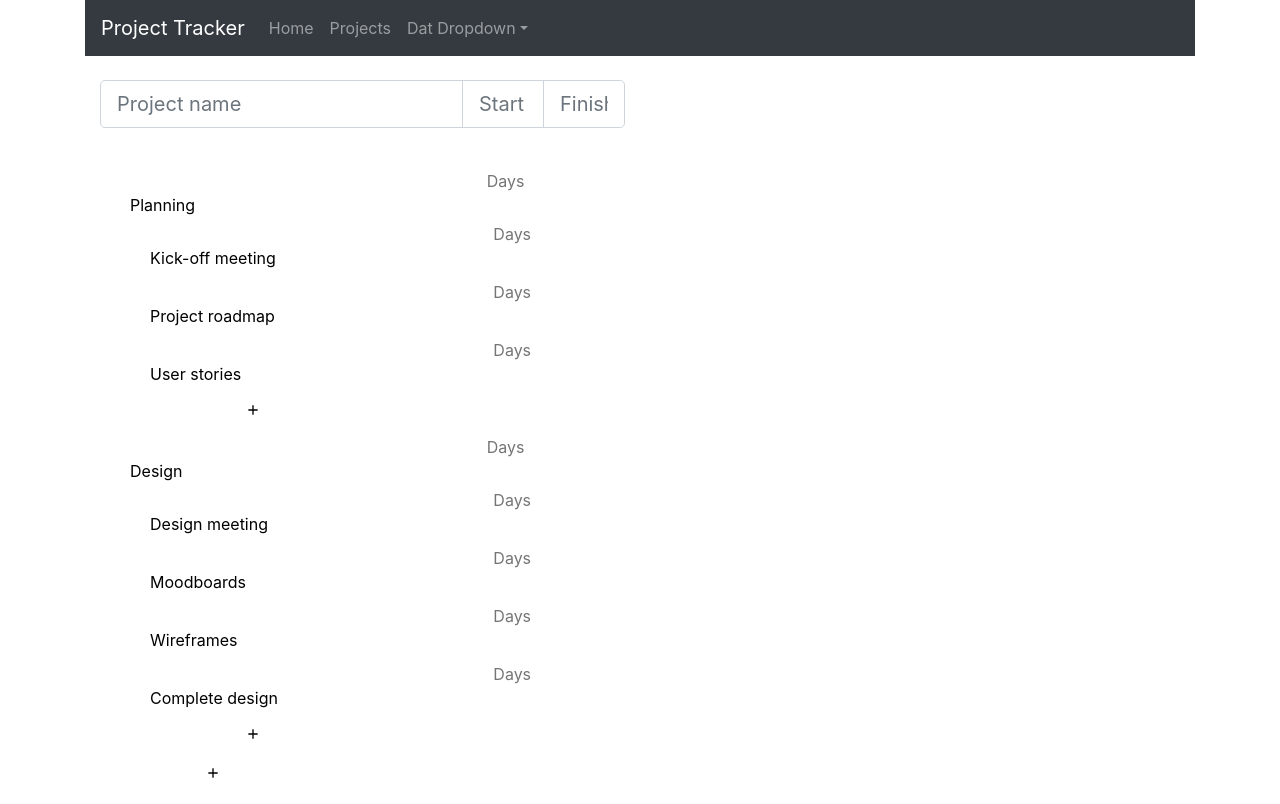
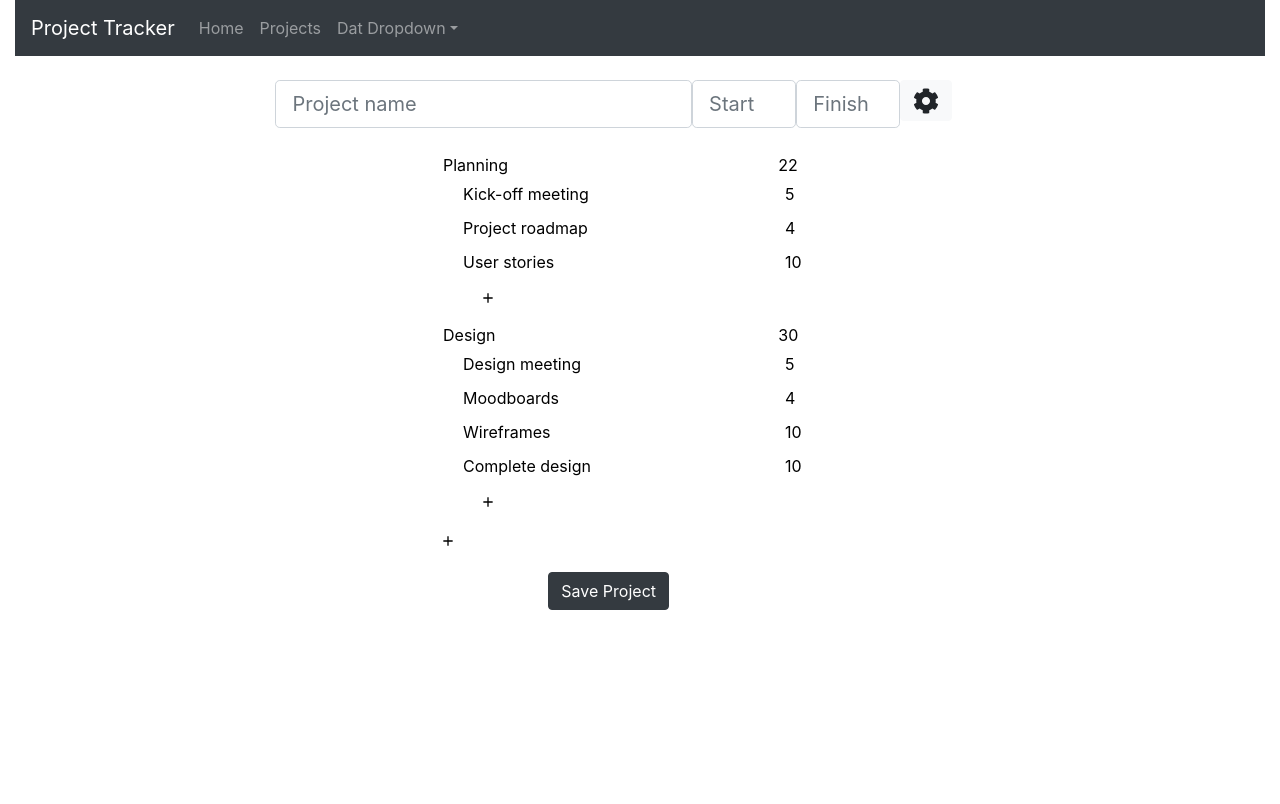
Before and after one commit to youngzaphod/project-tracker, a React (Create React App) app in the folder client/: page / in a window 1280 px wide. Built offline with nearby package versions, Linux system fonts and the light colour scheme.

Commit message:
added datepicker for start/finish, additional layout formatting, added state tracking for project name, start, finish

```diff
--- a/client/package.json
+++ b/client/package.json
@@ -7,6 +7,7 @@
     "react": "^16.8.1",
     "react-bootstrap": "1.0.0-beta.5",
     "react-datepicker": "2.1.0",
+    "react-day-picker": "7.2.4",
     "react-dom": "^16.8.1",
     "react-icons": "3.4.0",
     "react-scripts": "2.1.3",
--- a/client/src/App.js
+++ b/client/src/App.js
@@ -4,26 +4,83 @@ import ProjectFields from './Components/ProjectFields';
 import Container from 'react-bootstrap/Container';
 import Form from 'react-bootstrap/Form';
 import Col from 'react-bootstrap/Col';
+import Row from 'react-bootstrap/Row';
+import Button from 'react-bootstrap/Button';
 import InputGroup from 'react-bootstrap/InputGroup';
+import { FaCog } from 'react-icons/fa';
+import DayPickerInput from 'react-day-picker/DayPickerInput';
+import 'react-day-picker/lib/style.css';
 import './App.css';
 
 class App extends Component {
 
+  state = {
+    name: '',
+    start: '',
+    finish: '',
+    test: '',
+  }
+
+  handleName = (e) => {
+    this.setState({
+      [e.target.name]: e.target.value
+    });
+  }
+
+  handleDayChange = (day, which) => {
+    this.setState({[which]: day});
+  }
+
   render() {
     return (
-      <Container>
-        <Header />
-        <Col m={6} lg={6}>
-          <br/>
-          <InputGroup className='mb-3'>
-            <Form.Control style={{width: '60%'}} size='lg' type='text' placeholder='Project name' />
-            <Form.Control size='lg' type='text' placeholder='Start' />
-            <Form.Control size='lg' type='text' placeholder='Finish' />
-          </InputGroup>
-        </Col>
-        <Col m={6} lg={6}>
-          <ProjectFields />
-        </Col>
+      <Container fluid>
+        <Row>
+          <Col lg={true}>
+            <Header />
+          </Col>
+        </Row>
+        <Row noGutters className='justify-content-center'>
+          <Col lg={4} md={6} sm={10}>
+            <br/>
+            <Form.Control onChange={this.handleName} name='name' size='lg' type='text' placeholder='Project name' />
+          </Col>
+          <Col lg={1} md={1}>
+            <br/>
+            <DayPickerInput
+              onDayChange={day => this.handleDayChange(day, 'start')}
+              component={props => <Form.Control {...props} size='lg' />}
+              placeholder='Start'
+              inputProps={{size: 6}}
+            />
+          </Col>
+          <Col lg={1} md={1}>
+            <br/>
+            <DayPickerInput
+              onDayChange={day => this.handleDayChange(day, 'finish')}
+              component={props => <Form.Control {...props} size='lg' />}
+              placeholder='Finish'
+              inputProps={{size: 6}}
+            />
+          </Col>
+          <Col sm={1}>
+            <br/>
+            <Button variant='light'>
+              <FaCog size={26} />
+            </Button>
+          </Col>
+        </Row>
+        <Row className='justify-content-center'>
+          <Col lg={6}>
+            <ProjectFields />
+          </Col>
+        </Row>
+        <Row className='justify-content-center'>
+          <Col md={2}>
+            <Button variant='dark'>
+              Save Project
+            </Button>
+          </Col>
+        </Row>
       </Container>
     );
   }
--- a/client/src/Components/Milestone.js
+++ b/client/src/Components/Milestone.js
@@ -55,11 +55,11 @@ class Milestone extends Component {
             <Col md={2}>
             <input
                 id={this.props.id}
-                name='days'
+                name='units'
                 type='text'
-                className='days-input'
-                placeholder='Days'
-                defaultValue={this.props.days}
+                className='units-input'
+                placeholder='Units'
+                defaultValue={this.props.units}
             />
 
             </Col>
--- a/client/src/Components/ProjectFields.js
+++ b/client/src/Components/ProjectFields.js
@@ -9,52 +9,53 @@ const project = {
   Name: "Website Redesign",
   Start: "1/5/2019",
   End: "5/4/2019",
+  Units: "Days",
   Milestones: [
     {
       Name: "Planning",
-      Days: 22,
+      Units: 22,
       Order: 0,
       Tasks: [
         {
           Name: "Kick-off meeting",
-          Days: 5,
+          Units: 5,
           Order: 0
         },
         {
           Name: 'Project roadmap',
-          Days: 4,
+          Units: 4,
           Order: 1
         },
         {
           Name: 'User stories',
-          Days: 10,
+          Units: 10,
           Order: 2
         }
       ]
     },
     {
       Name: "Design",
-      Days: 30,
+      Units: 30,
       Order: 1,
       Tasks: [
         {
           Name: "Design meeting",
-          Days: 5,
+          Units: 5,
           Order: 0
         },
         {
           Name: 'Moodboards',
-          Days: 4,
+          Units: 4,
           Order: 1
         },
         {
           Name: 'Wireframes',
-          Days: 10,
+          Units: 10,
           Order: 2
         },
         {
           Name: 'Complete design',
-          Days: 10,
+          Units: 10,
           Order: 3
         }
       ]
@@ -176,7 +177,7 @@ class ProjectFields extends Component {
     //Create new blank task to be added at given index
     let newTask = {
       Name: '',
-      Days: '',
+      Units: '',
       Order: j,
       id: shortid.generate(),
     }
@@ -200,13 +201,13 @@ class ProjectFields extends Component {
     //Create new blank task to be added at given index
     let newMilestone = {
       Name: '',
-      Days: '',
+      Units: '',
       Order: i,
       id: shortid.generate(),
       Tasks: [
         {
           Name: '',
-          Days: '',
+          Units: '',
           Order: 0,
           id: shortid.generate(),
         }
@@ -258,6 +259,7 @@ class ProjectFields extends Component {
                   hoverOn={() => this.hoverChange('ms' + i, true)}
                   hoverOff={() => this.hoverChange('ms' + i, false)}
                   name={ms.Name}
+                  units={ms.Units}
                   visible={this.state['ms' + i] ? 'visible' : 'hidden'}
                   id={i}
                   moveItemUp={() => this.moveMilestoneUp(i)}
@@ -275,6 +277,7 @@ class ProjectFields extends Component {
                         hoverOn={() => this.hoverChange('tk'+i+'-'+j, true)}
                         hoverOff={() => this.hoverChange('tk'+i+'-'+j, false)}
                         name={task.Name}
+                        units={task.Units}
                         id={j}
                         visible={this.state['tk'+i+'-'+j] ? 'visible' : 'hidden'}
                         moveItemUp={() => this.moveTaskUp(i, j)}
--- a/client/src/Components/Task.js
+++ b/client/src/Components/Task.js
@@ -53,11 +53,11 @@ class Task extends Component {
             <Col md={2}>
             <input
                 id={this.props.id}
-                name='days'
+                name='units'
                 type='text'
-                className='days-input'
-                placeholder='Days'
-                defaultValue={this.props.days}
+                className='units-input'
+                placeholder='Units'
+                defaultValue={this.props.units}
             />
 
             </Col>
--- a/client/src/form.css
+++ b/client/src/form.css
@@ -2,19 +2,19 @@
 
 
 
-.task-input, .milestone-input, .days-input {
+.task-input, .milestone-input, .units-input {
 border: 0;
 padding: 0px;
 margin-left: 10px;
 transition: width .35s ease-in-out;
 }
 
-.task-input:focus, .milestone-input:focus, .days-input:focus {
+.task-input:focus, .milestone-input:focus, .units-input:focus {
 outline: none;
 border-bottom: 1px solid gray;
 }
 
-.days-input {
+.units-input {
     size: 4;
 }
 
@@ -48,6 +48,7 @@ div.project-form button {
 div.project-form button:hover {
     background-color: #EFEFEF;
     box-shadow: 0 2px 4px 0 rgba(0,0,0,0.2), 0 6px 20px 0 rgba(0,0,0,0.19);
+    border-radius: 3px;
 }
 
 button.add-task:hover::after {
```
Also changed, not shown: 1 other file (tests, documents, lock files or other folders).
